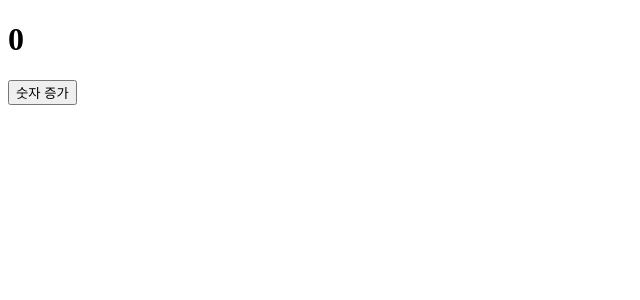
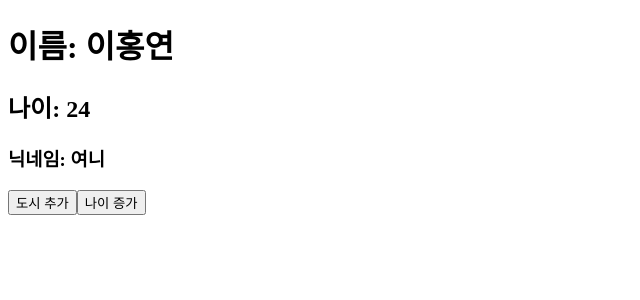
Before and after one commit to Mingyeong-Kang/umc-10th-web, a React (Vite) app in the folder chapter-2/: page / in a window 1280 px wide. Shown: the top 300 px of the page, without its empty margins (0-640 px from the left). Built offline with nearby package versions, Linux system fonts and the light colour scheme.

Commit message:
얕은 복사 이용해셔 객체의 필드값 바꾸기

```diff
--- a/chapter-2/src/App.tsx
+++ b/chapter-2/src/App.tsx
@@ -2,22 +2,40 @@ import './App.css'
 import {useState} from 'react';
 
 function App() {
-  const [count, setCount] = useState<number>(0);
+  //초기 상태: name, age, nickname, city를 가진 객체
+  const [person, setPerson] = useState({
+    name: '이홍연',
+    age: 24,
+    nickname: '여니',
+    city: '', //city 키를 미리 넣어둬야 타입이 추론됨
+  });
 
-  const handleIncreaseNumber = () => {
-      setCount(count => count + 1)
-      setCount(count => count + 1)
-      setCount(count => count + 1)
-      setCount(count => count + 1)
-      setCount(count => count + 1)
-      setCount(count => count + 1)
-  }
+  //city update
+  const updateCity = () => {
+    setPerson((prevPerson) => ({
+      ...prevPerson, //기존 상태 복사
+      city: '서울' //city 값만 덮어쓰기
+    }));
+  };
+
+
+  //age 1 증가
+  const increaseAge = () => {
+    setPerson((prevPerson) => ({
+      ...prevPerson, //기존 상태 복사
+      age: prevPerson.age + 1, //age만 + 1
+    }));
+  };
   return (
     <>
-      <h1>{count}</h1>
-      <button onClick={handleIncreaseNumber}>숫자 증가</button>
+    <h1>이름: {person.name}</h1>
+    <h2>나이: {person.age}</h2>
+    <h3>닉네임: {person.nickname}</h3>
+    {person.city && <h4>도시: {person.city}</h4>}
+    <button onClick={updateCity}>도시 추가</button>
+    <button onClick={increaseAge}>나이 증가</button>
     </>
-  )
+  );
 }
 
-export default App
+export default App;
```
